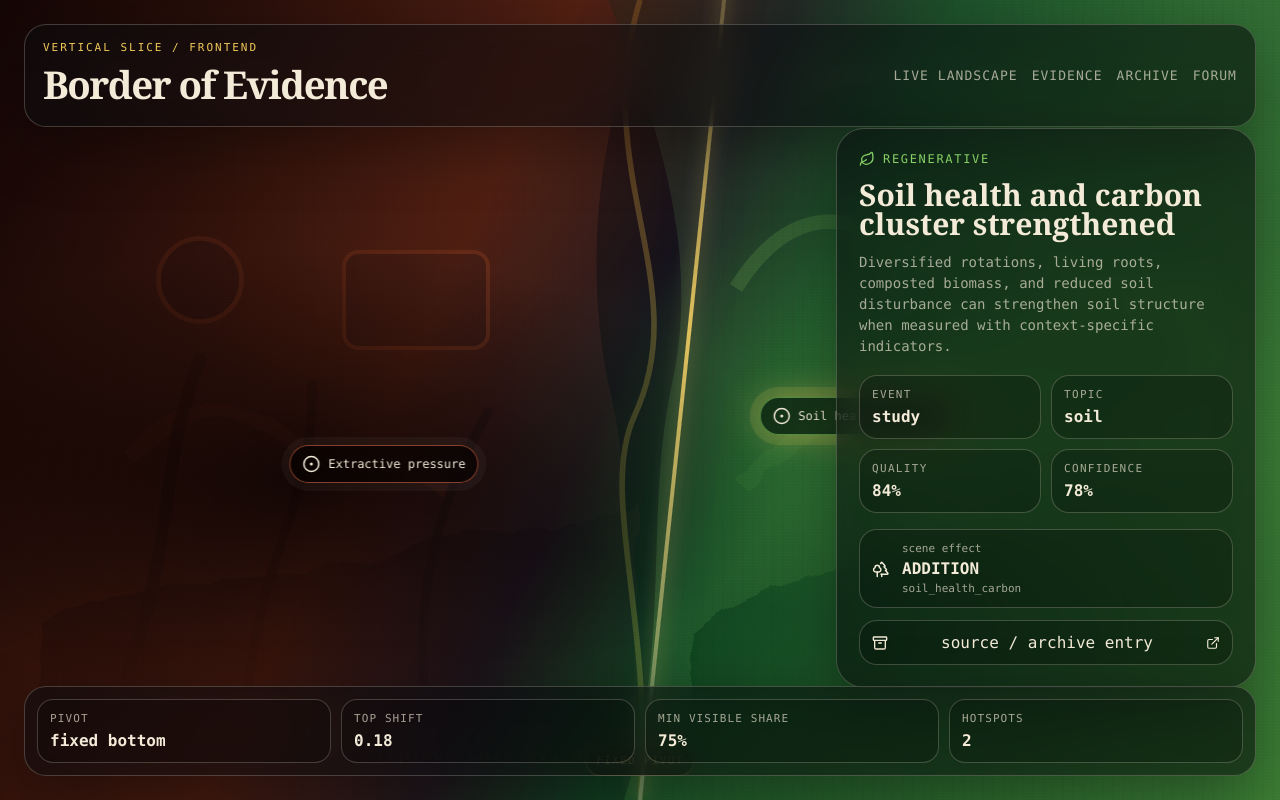
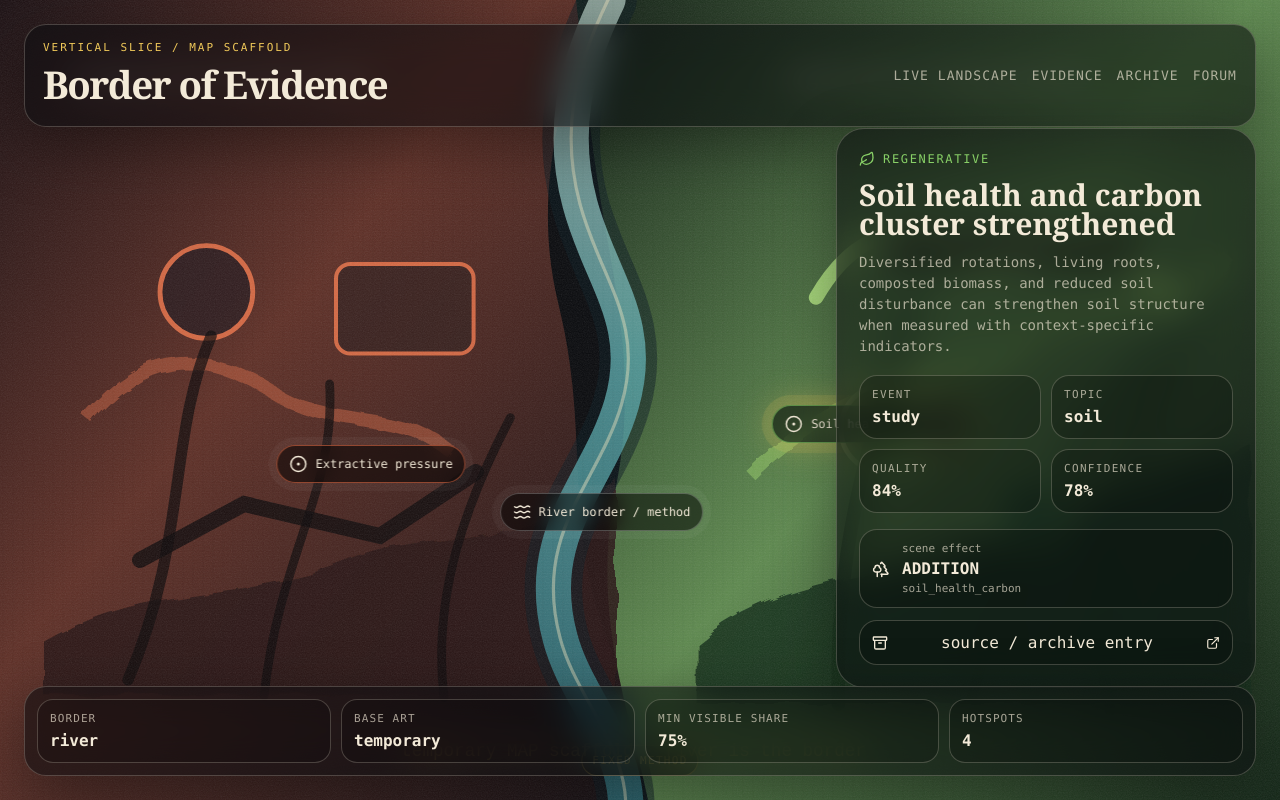
Before and after one commit to serste2/border-of-evidence, a React (Vite) app in the folder frontend/: page / in a window 1280 px wide. Built offline with nearby package versions, Linux system fonts and the light colour scheme.

Commit message:
Use art manifest and river border in frontend

```diff
--- a/frontend/src/main.jsx
+++ b/frontend/src/main.jsx
@@ -1,36 +1,20 @@
 import React, { useMemo, useState } from 'react';
 import { createRoot } from 'react-dom/client';
-import { Archive, CircleDot, ExternalLink, Leaf, ShieldAlert, Trees } from 'lucide-react';
+import { Archive, CircleDot, ExternalLink, Leaf, ShieldAlert, Trees, Waves } from 'lucide-react';
 import './styles.css';
 import entries from './mock/entries.json';
 import sceneState from './mock/scene-state.json';
+import artManifest from './assets/art/manifest.json';
 
-const hotspots = [
-  {
-    id: 'extractive-pressure',
-    side: 'traditional',
-    label: 'Extractive pressure',
-    x: 30,
-    y: 58,
-    entryId: 'entry_trad_001',
-  },
-  {
-    id: 'soil-health-carbon',
-    side: 'regenerative',
-    label: 'Soil health & carbon',
-    x: 67,
-    y: 52,
-    entryId: 'entry_reg_001',
-  },
-];
+const hotspots = artManifest.hotspots;
 
 function getEntry(entryId) {
-  return entries.find((entry) => entry.id === entryId);
+  return entries.find((entry) => entry.id === entryId) || entries[0];
 }
 
 function App() {
-  const [selectedHotspotId, setSelectedHotspotId] = useState(hotspots[1].id);
-  const selectedHotspot = hotspots.find((hotspot) => hotspot.id === selectedHotspotId);
+  const [selectedHotspotId, setSelectedHotspotId] = useState('soil-health-carbon');
+  const selectedHotspot = hotspots.find((hotspot) => hotspot.id === selectedHotspotId) || hotspots[0];
   const selectedEntry = getEntry(selectedHotspot.entryId);
   const selectedCluster = useMemo(() => {
     return sceneState.clusters.find((cluster) => selectedEntry.entry_ids?.includes(cluster.id)) || sceneState.clusters.find((cluster) => cluster.topic === selectedEntry.topic);
@@ -40,10 +24,11 @@ function App() {
     <main className="app-shell">
       <section className="viewport" aria-label="Border of Evidence vertical slice">
         <div className="map-stage">
-          <div className="map-art" />
+          <img className="map-art-image" src={artManifest.base.src} alt="MAP-based evidence landscape scaffold" />
+          <div className="map-vignette" />
           <div className="map-grain" />
-          <div className="border-line" />
-          <div className="fixed-pivot">fixed pivot</div>
+          <div className="river-annotation">river border</div>
+          <div className="fixed-pivot">fixed method</div>
 
           {hotspots.map((hotspot) => (
             <button
@@ -53,7 +38,7 @@ function App() {
               onClick={() => setSelectedHotspotId(hotspot.id)}
               type="button"
             >
-              <CircleDot size={18} />
+              {hotspot.side === 'shared' ? <Waves size={18} /> : <CircleDot size={18} />}
               <span>{hotspot.label}</span>
             </button>
           ))}
@@ -61,7 +46,7 @@ function App() {
 
         <header className="hud top-hud">
           <div>
-            <p className="eyebrow">vertical slice / frontend</p>
+            <p className="eyebrow">vertical slice / MAP scaffold</p>
             <h1>Border of Evidence</h1>
           </div>
           <nav>
@@ -74,8 +59,8 @@ function App() {
 
         <aside className="hud side-panel">
           <div className="panel-kicker">
-            {selectedEntry.side_hint === 'regenerative' ? <Leaf size={16} /> : <ShieldAlert size={16} />}
-            {selectedEntry.side_hint}
+            {selectedHotspot.side === 'shared' ? <Waves size={16} /> : selectedEntry.side_hint === 'regenerative' ? <Leaf size={16} /> : <ShieldAlert size={16} />}
+            {selectedHotspot.side === 'shared' ? 'river / method' : selectedEntry.side_hint}
           </div>
           <h2>{selectedEntry.title}</h2>
           <p className="claim">{selectedEntry.claim_text}</p>
@@ -104,7 +89,7 @@ function App() {
             <div>
               <span>scene effect</span>
               <strong>{selectedEntry.visual_effect}</strong>
-              <small>{selectedCluster?.id || 'no cluster selected'}</small>
+              <small>{selectedCluster?.id || selectedHotspot.id}</small>
             </div>
           </div>
 
@@ -117,12 +102,12 @@ function App() {
 
         <footer className="hud bottom-hud">
           <div>
-            <span>pivot</span>
-            <strong>{sceneState.pivot.bottom_fixed ? 'fixed bottom' : 'unlocked'}</strong>
+            <span>border</span>
+            <strong>{artManifest.border.type}</strong>
           </div>
           <div>
-            <span>top shift</span>
-            <strong>{sceneState.pivot.top_shift_normalized}</strong>
+            <span>base art</span>
+            <strong>{artManifest.base.status}</strong>
           </div>
           <div>
             <span>min visible share</span>
```
